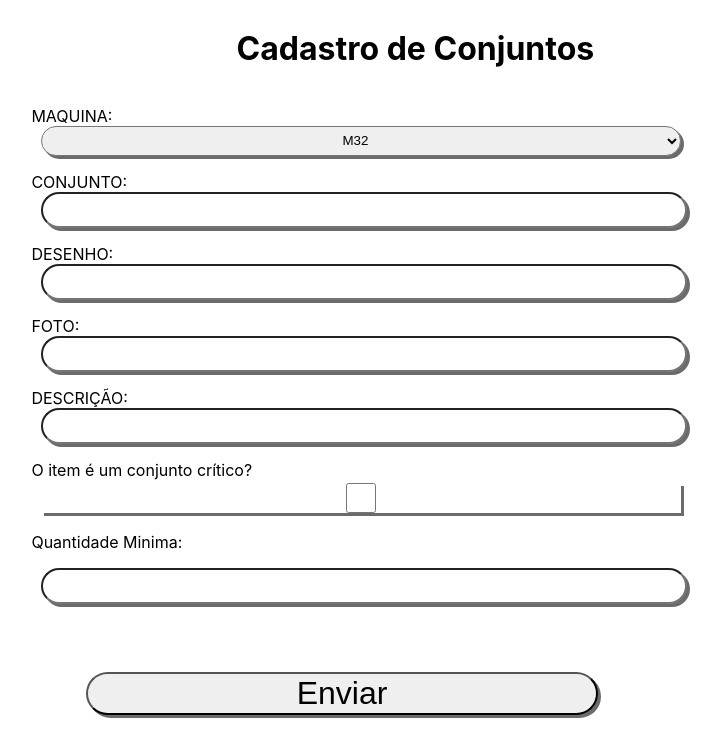
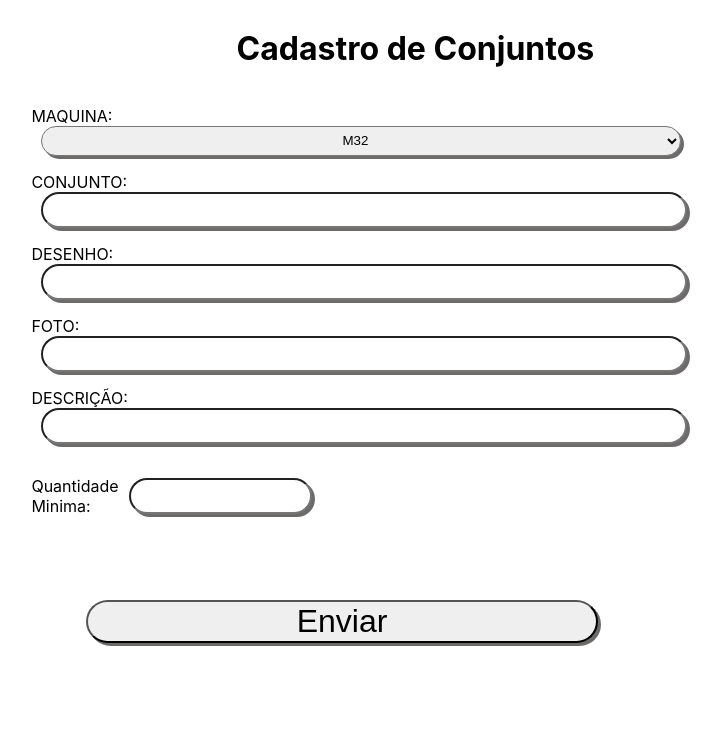
Before and after one commit to FabricioMSilva/Projeto_GR, a React (Create React App) app: page /Cadastro in a window 1280 px wide. Shown: the top 756 px of the page, without its empty margins (303-1024 px from the left). Built offline with nearby package versions, Linux system fonts and the light colour scheme.

Commit message:
RECEBENDO DADOS PRIMEIRA TENTATIVA

```diff
--- a/src/Componentes/Home/Home.jsx
+++ b/src/Componentes/Home/Home.jsx
@@ -1,6 +1,5 @@
 import React from "react";
 import Footer from "../componentesfixos/footer/footer";
-
 import Menu from "../componentesfixos/menu/menu";
 import emage from "./imagens/index.jpg";
 import "./Home.css";
--- a/src/Componentes/conjuntos/cadastro.jsx
+++ b/src/Componentes/conjuntos/cadastro.jsx
@@ -19,7 +19,7 @@ const EnviarCadastro = () => {
     const onChangeFOTO = (event) => { setFOTO(event.target.value); };
     const onChangeDESCRICAO = (event) => { setDESCRICAO(event.target.value); };
     const onChangeMINIMO = (event) => { setMINIMO(event.target.value); };
-    const onChangeCRITICIDADE = (event) => { setCRITICIDADE(event.target.value); };
+
 
     const onChangeEnviar = ()=>{
 
@@ -48,6 +48,11 @@ const EnviarCadastro = () => {
         })
             .then((response) => response.json())
             .then((data) => console.log(data));
+
+
+
+
+
         }
 
 
@@ -127,23 +132,14 @@ const EnviarCadastro = () => {
                     </label>
                 </div>
                 <div className="detalhes bloco">
-                    <label htmlFor=""> O item é um conjunto crítico?
-                        <input
-                            type="checkbox"
-                            name="CRITICIDADE"
-                            id="CRITICIDADE"
-                            onChange={onChangeCRITICIDADE}
-                            value={CRITICIDADE}
-                        />
 
-                    </label>
-                    <label htmlFor="">
+                    <label htmlFor=""  className="minimo">
                         <p>Quantidade Minima:</p>
                         <input
                             type="number"
                             name="MINIMO"
                             id="MINIMO"
-                            className="minimo"
+                            className=""
                             onChange={onChangeMINIMO}
                             value={MINIMO}
                         />
--- /dev/null
+++ b/src/Componentes/conjuntos/card.css
@@ -0,0 +1,28 @@
+.geralCard{
+display: grid;
+align-items: center;
+justify-content: center;
+border: solid 1px black;
+width: 20rem;
+}
+.imgCard{
+    border: solid 1px rgb(255, 0, 0);
+    width: 18rem;
+    height: 12rem;
+    position: relative;
+}
+.InfoCard{
+    border: solid 1px rgb(0, 255, 106);
+    width: 18rem;
+}
+.btnsCard{
+    border: solid 1px rgb(0, 255, 106);
+    width: 18rem;
+    height: 3rem;
+    display: flex;
+   justify-content: space-around;
+    align-items: center;
+}
+h3{
+text-align: center;
+}
--- /dev/null
+++ b/src/Componentes/conjuntos/card.jsx
@@ -0,0 +1,31 @@
+
+import React from "react";
+import "./card.css";
+
+const Card = () => {
+    fetch('https://sheetdb.io/api/v1/vrryyqg2sfdor')
+
+    .then((response) => response.json())
+    .then((data) => console.log(data));
+
+
+
+    return (
+
+        <div className="geralCard">
+            <div className="imgCard"><img src="" alt="" /></div>
+            <div className="InfoCard">
+                <h3>jh</h3>
+                <h4>Maquina:  {MAQUINA}Minimo : </h4>
+                <h4>Descrição:</h4>
+                <h4>Desenho:</h4>
+            </div>
+            <div className="btnsCard">
+                <button>Detalhes</button>
+                <button>Excluir</button>
+            </div>
+        </div>
+    );
+}
+
+export default Card;
--- a/src/Componentes/conjuntos/conjuntos.css
+++ b/src/Componentes/conjuntos/conjuntos.css
@@ -57,8 +57,11 @@ select{
 
      width: 100%;
 }
-minimo{width: 5vw;
+.minimo{width: 100px;
 
+display: flex;
+align-items: center;
+justify-items: center;
 }
 .blocoBtn{
 
--- a/src/Componentes/rotas/Rotas.js
+++ b/src/Componentes/rotas/Rotas.js
@@ -4,6 +4,7 @@ import { Route, BrowserRouter, Routes } from "react-router-dom";
 import Entrar from "../Login/Entrar.jsx";
 import Home from "../Home/Home.jsx";
 import Cadastro from "../conjuntos/cadastro"
+import Card from "../conjuntos/card.jsx";
 
 const  Router = () => {
 
@@ -12,7 +13,7 @@ const  Router = () => {
         <div>
             <BrowserRouter>
                 <Routes>
-                    <Route path="/" element={<Entrar/>} />
+                    <Route path="/" element={<Card/>} />
                     <Route path="/Home" element={<Home/>} />
                     <Route path="/Cadastro" element={<Cadastro/>} />
                 </Routes>
```
